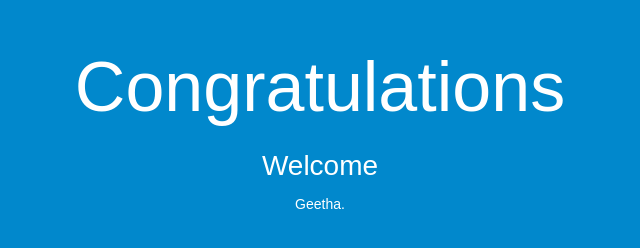
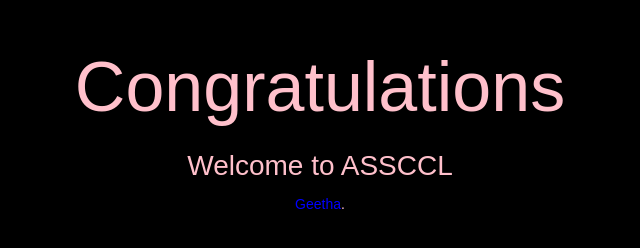
Before and after one commit to GeethaReddy123/sample, a plain HTML site: page index.html in a window 1280 px wide. Shown: the whole page, without its empty margins (320-960 px from the left). Drawn offline with Linux system fonts and the light colour scheme.

Commit message:
Update index.html

```diff
--- a/index.html
+++ b/index.html
@@ -5,8 +5,8 @@
   <title>Sample Deployment</title>
   <style>
     body {
-      color: #ffffff;
-      background-color: #0188cc;
+      color: pink;
+      background-color: black;
       font-family: Arial, sans-serif;
       font-size: 14px;
     }
@@ -23,14 +23,14 @@
       margin-bottom: 0;
     }
     a {
-      color: #ffffff;
+      color: blue;
     }
   </style>
 </head>
 <body>
   <div align="center">
     <h1>Congratulations</h1>
-    <h2>Welcome</h2>
+    <h2>Welcome to ASSCCL</h2>
     <p><a>Geetha</a>.</p>
   </div>
 </body>
```
